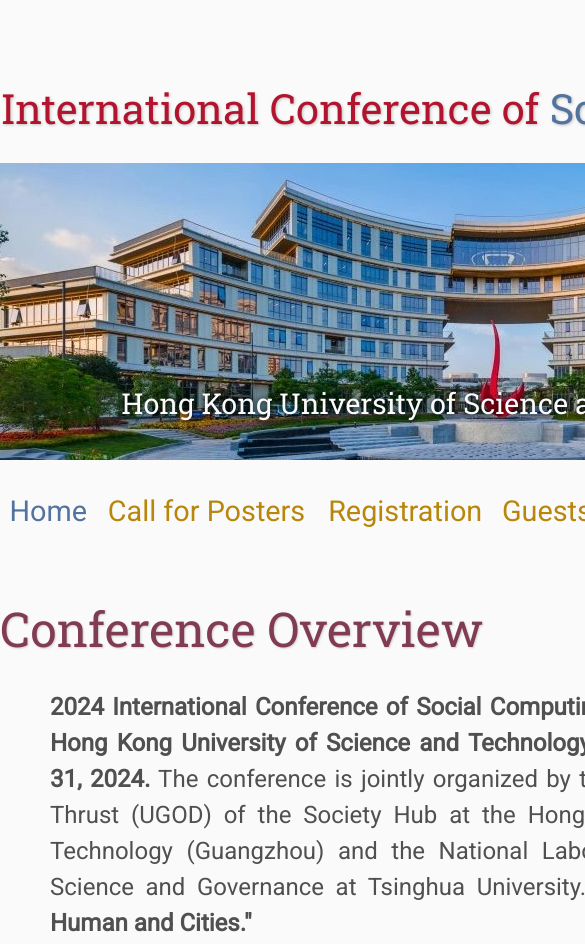
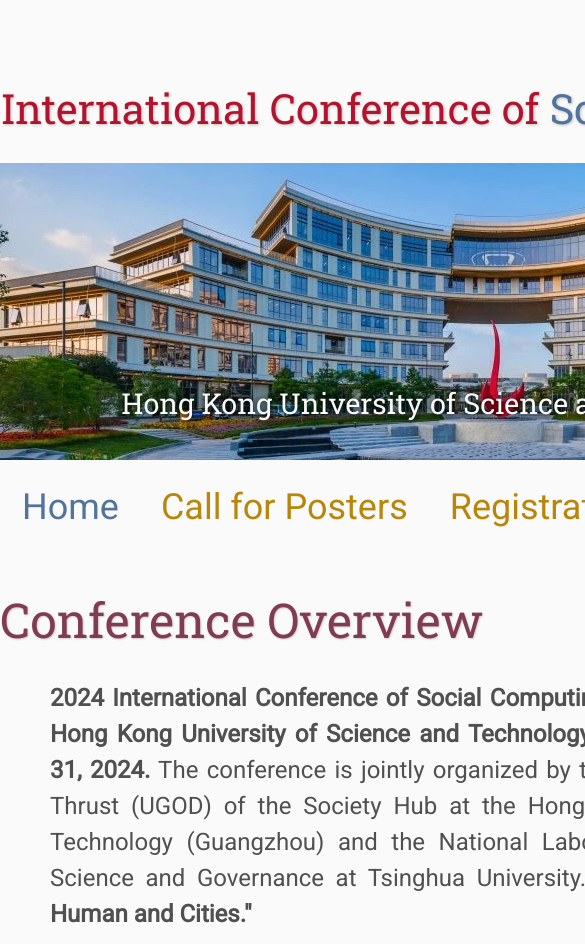
Before and after one commit to social-computing-conference/icsc2024-hkustgz, a plain HTML site: page index.html in a window 390 px wide. Shown: the top 944 px of the page, 585 px wide, since content can reach past the window. Drawn offline with Linux system fonts and the light colour scheme.

Commit message:
adjust screen

```diff
--- a/assets/main.css
+++ b/assets/main.css
@@ -381,18 +381,15 @@ footer {
     table.footer {
         font-size: 0.33em;
     }
-}
-
-@media only screen and (max-width: 768px) {
-    .navigation td {
-        font-size: 1.2em;
-        padding: 10px 5px; /* Reduce padding for smaller screens */
-    }
-
     .navigation {
         width: 100%; /* Ensure the table fits within the screen width */
     }
+    .bio-container {
+        width: 100%;
+    }
 }
+
+
 
 
 
```
